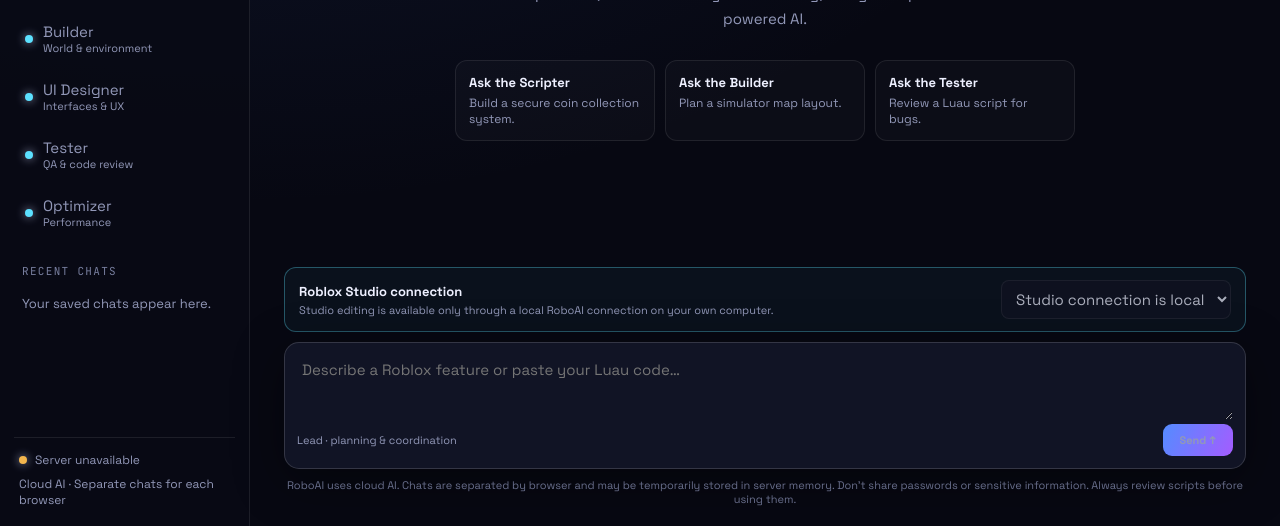
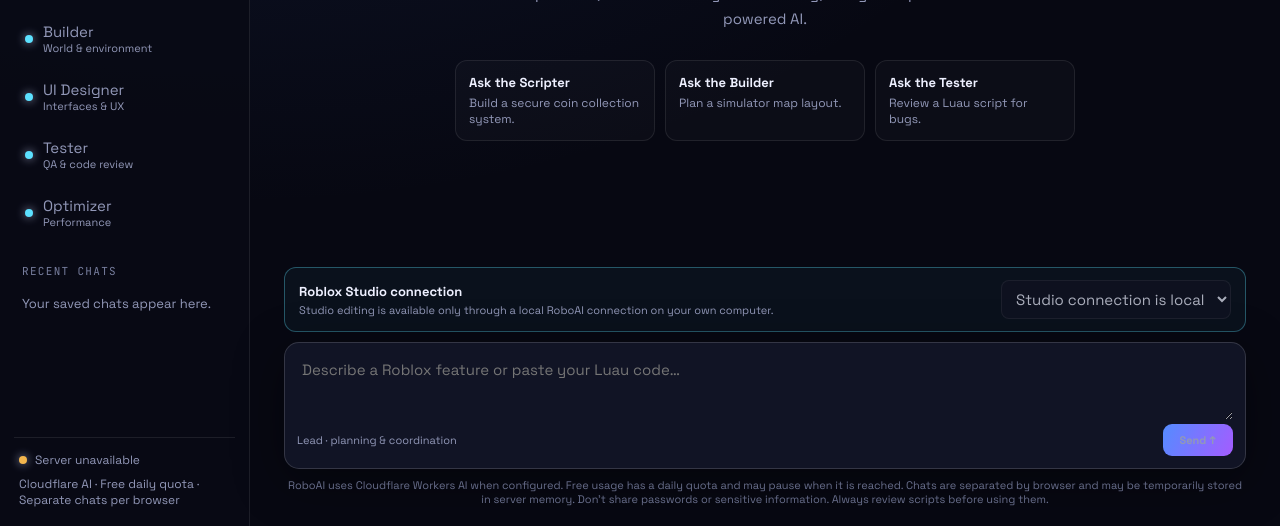
Before and after one commit to vidhorvat939-ux/RoboAI, a website: page public/index.html in a window 1280 px wide. Shown: the part 274-800 px from the top of the page. Drawn offline with Linux system fonts and the light colour scheme; no server answers.

Commit message:
Update RoboAI UI for Cloudflare AI

```diff
--- a/public/index.html
+++ b/public/index.html
@@ -35,7 +35,7 @@ main{display:flex;flex-direction:column;min-width:0;min-height:0}.top{height:65p
   </div>
   <div class="section-label">RECENT CHATS</div>
   <div class="chat-history" id="history"><div class="empty">Your saved chats appear here.</div></div>
-  <div class="side-bottom"><div class="status" id="connection"><i class="dot"></i><span>Checking cloud AI…</span></div><div style="margin-top:8px">Cloud AI · Separate chats for each browser</div></div>
+  <div class="side-bottom"><div class="status" id="connection"><i class="dot"></i><span>Checking cloud AI…</span></div><div style="margin-top:8px">Cloudflare AI · Free daily quota · Separate chats per browser</div></div>
 </aside>
 <main>
   <header class="top"><div class="top-title" id="currentTitle">New conversation</div><div class="top-right"><button class="model" id="studioConnect" type="button">Connect Studio</button><span>AI MODEL</span><select class="model" id="model"><option value="">Loading cloud model…</option></select></div></header>
@@ -51,7 +51,7 @@ main{display:flex;flex-direction:column;min-width:0;min-height:0}.top{height:65p
       <textarea id="prompt" placeholder="Describe a Roblox feature or paste your Luau code…" rows="2"></textarea>
       <div class="composer-bottom"><span id="agentHint">Lead · planning & coordination</span><button class="send" id="send">Send ↑</button></div>
     </div>
-    <div class="note">RoboAI uses cloud AI. Chats are separated by browser and may be temporarily stored in server memory. Don't share passwords or sensitive information. Always review scripts before using them.</div>
+    <div class="note">RoboAI uses Cloudflare Workers AI when configured. Free usage has a daily quota and may pause when it is reached. Chats are separated by browser and may be temporarily stored in server memory. Don't share passwords or sensitive information. Always review scripts before using them.</div>
   </div>
 </main>
 </div>
@@ -64,7 +64,7 @@ async function api(url,options={}){const r=await fetch(url,{headers:{"Content-Ty
 async function refreshHealth(){
   try{
     const h=await api("/api/health");const s=$("connection");s.classList.toggle("ok",h.aiConfigured);
-    s.querySelector("span").textContent=h.aiConfigured?(h.provider==="grok"?"Grok AI ready":"Local Ollama ready"):"AI setup required";
+    s.querySelector("span").textContent=h.aiConfigured?(h.provider==="cloudflare"?"Cloudflare AI ready":"Local Ollama ready"):"AI setup required";
     const select=$("model");select.innerHTML="";
     (h.models||[]).forEach(m=>{const o=document.createElement("option");o.value=m;o.textContent=m;select.appendChild(o)});
     if(!h.models||!h.models.length){const o=document.createElement("option");o.value="";o.textContent="AI not configured";select.appendChild(o)}
```
